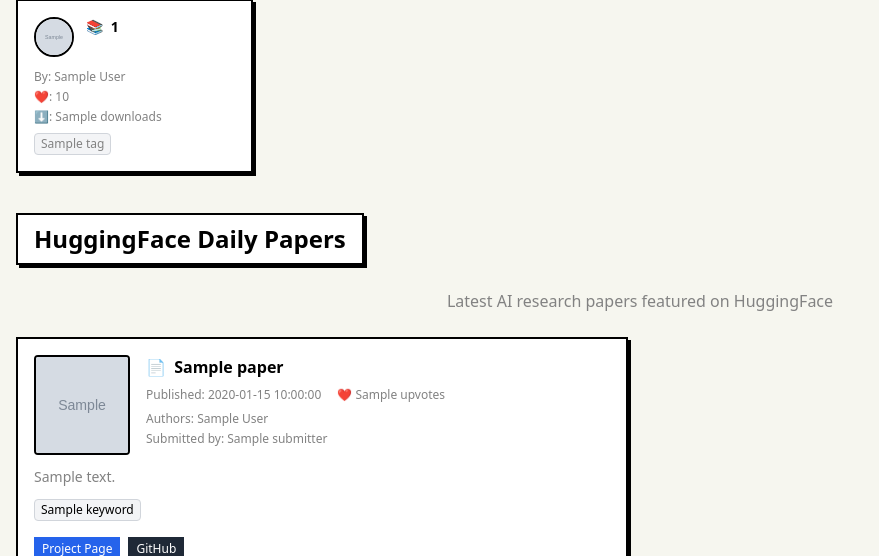
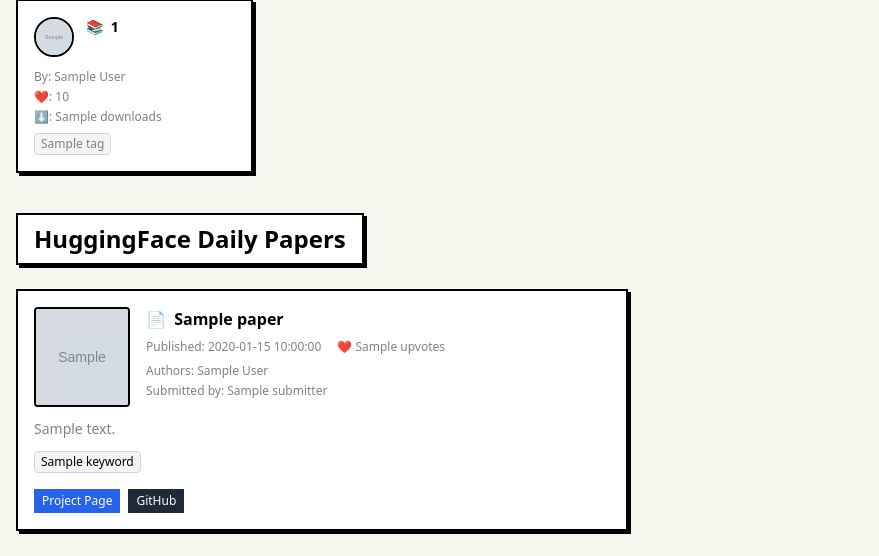
Before and after one commit to algonacci/Trend-Radar, a Flask app: template templates/pages/index.html in a window 1280 px wide. Shown: the part 3849-4405 px from the top of the page, without its empty margins (0-879 px from the left). Run offline with Flask 3, Linux system fonts and the light colour scheme; the template is opened without the code that fills it: most values are stand-ins (such as "Sample title", 1, 10 or a date in 2020); grey boxes marked "Sample" are stand-in pictures; some libraries are stand-ins or nearby versions.

Commit message:
Update index.html

```diff
--- a/templates/pages/index.html
+++ b/templates/pages/index.html
@@ -539,9 +539,6 @@
     {% if huggingface_papers %}
     <div class="mb-12">
       <h2 class="text-2xl font-bold mb-6 py-2 px-4 bg-white inline-block neo-brutal-sm">HuggingFace Daily Papers</h2>
-      <p class="text-center mb-6 text-hn-secondary">
-        Latest AI research papers featured on HuggingFace
-      </p>
 
       <div class="grid grid-cols-1 md:grid-cols-2 gap-6 mb-10">
 
```
